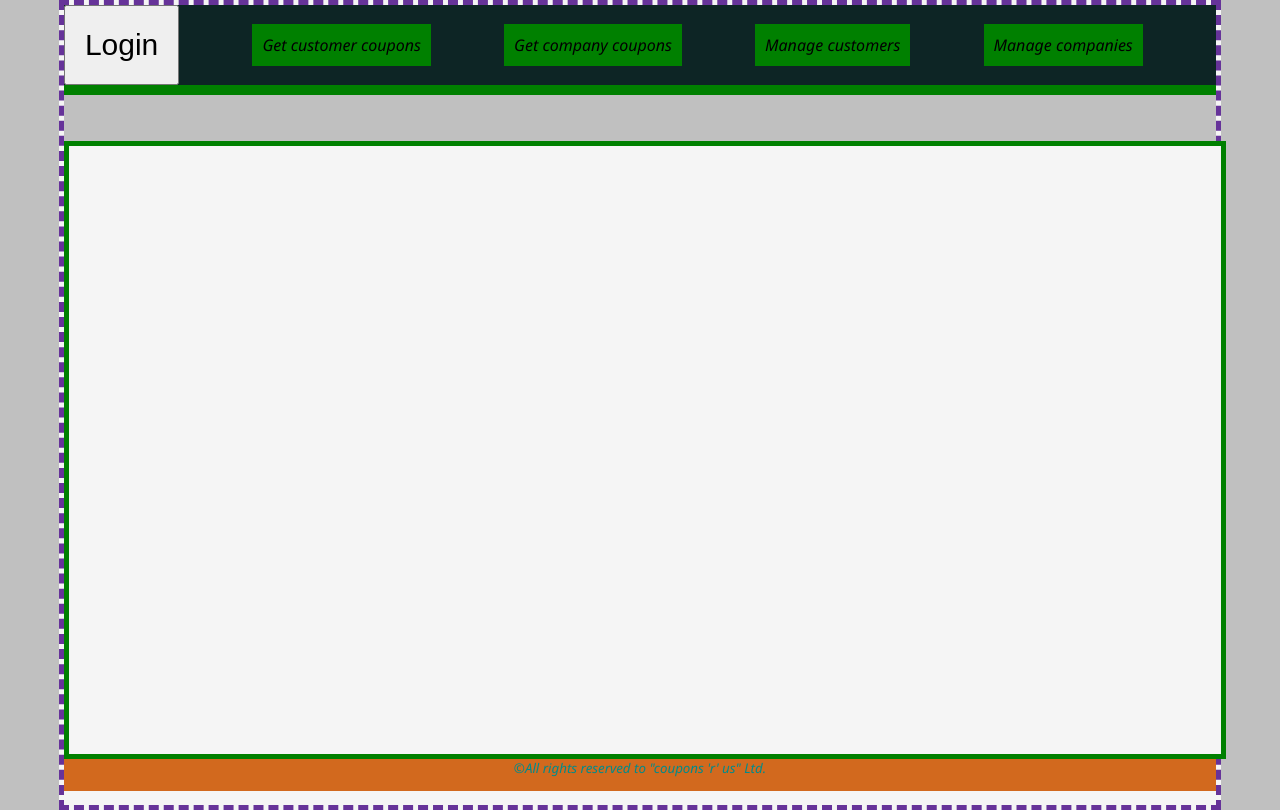
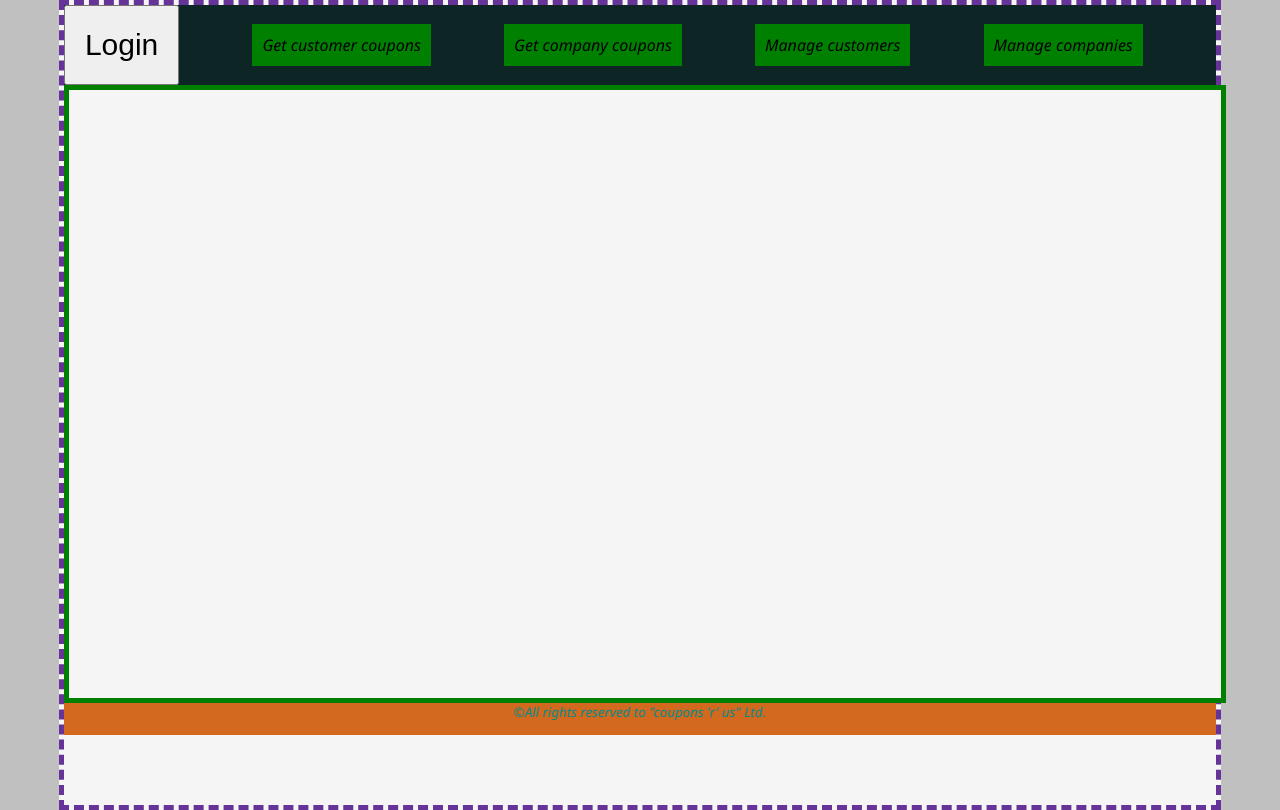
Before and after one commit to EladAvrahami/couponswebsite, a React (Create React App) app: page /Home in a window 1280 px wide. Built offline with nearby package versions, Linux system fonts and the light colour scheme; sample sign-in values are in the browser's storage; what notyf would draw is missing.

Commit message:
why why why why

```diff
--- a/src/Components/LayoutArea/Header/Login/Enums/clientType.tsx
+++ b/src/Components/LayoutArea/Header/Login/Enums/clientType.tsx
@@ -2,6 +2,7 @@
 
    ADMINISTRATOR="admin",
    COMPANY="company",
-   CUSTOMER="customer"
+   CUSTOMER="customer",
+   GUEST="guest"
 }
 export default clientType;
--- a/src/Components/LayoutArea/Layout/Layout.tsx
+++ b/src/Components/LayoutArea/Layout/Layout.tsx
@@ -17,9 +17,6 @@ function Layout():JSX.Element{ //JSX.Element = The component UI
                 {/*<header>*/}
                 <Header/>
                 {/*</header>*/}
-                <aside>
-                    <AsideMenu/>
-                </aside>
                 <main className="container">
                 <Routing/>
                 {/* <CompaniesTable/>
```
